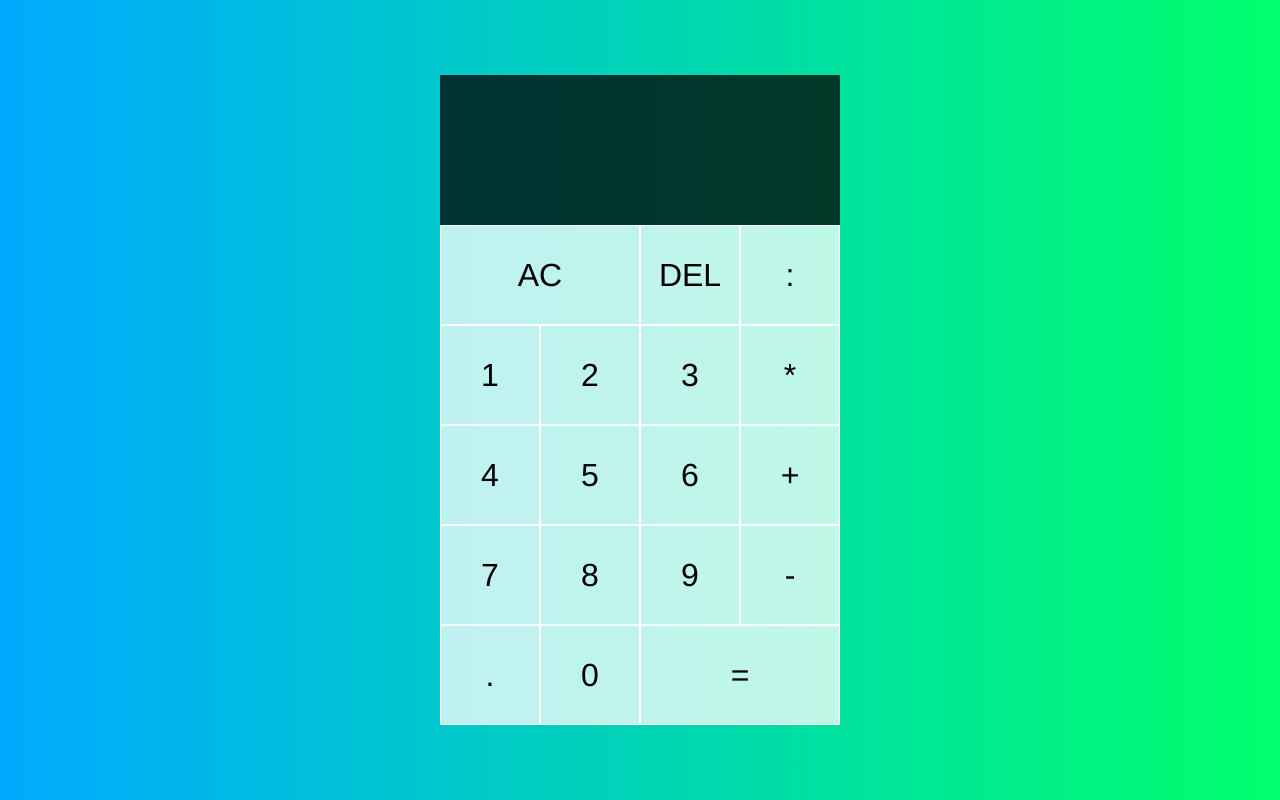
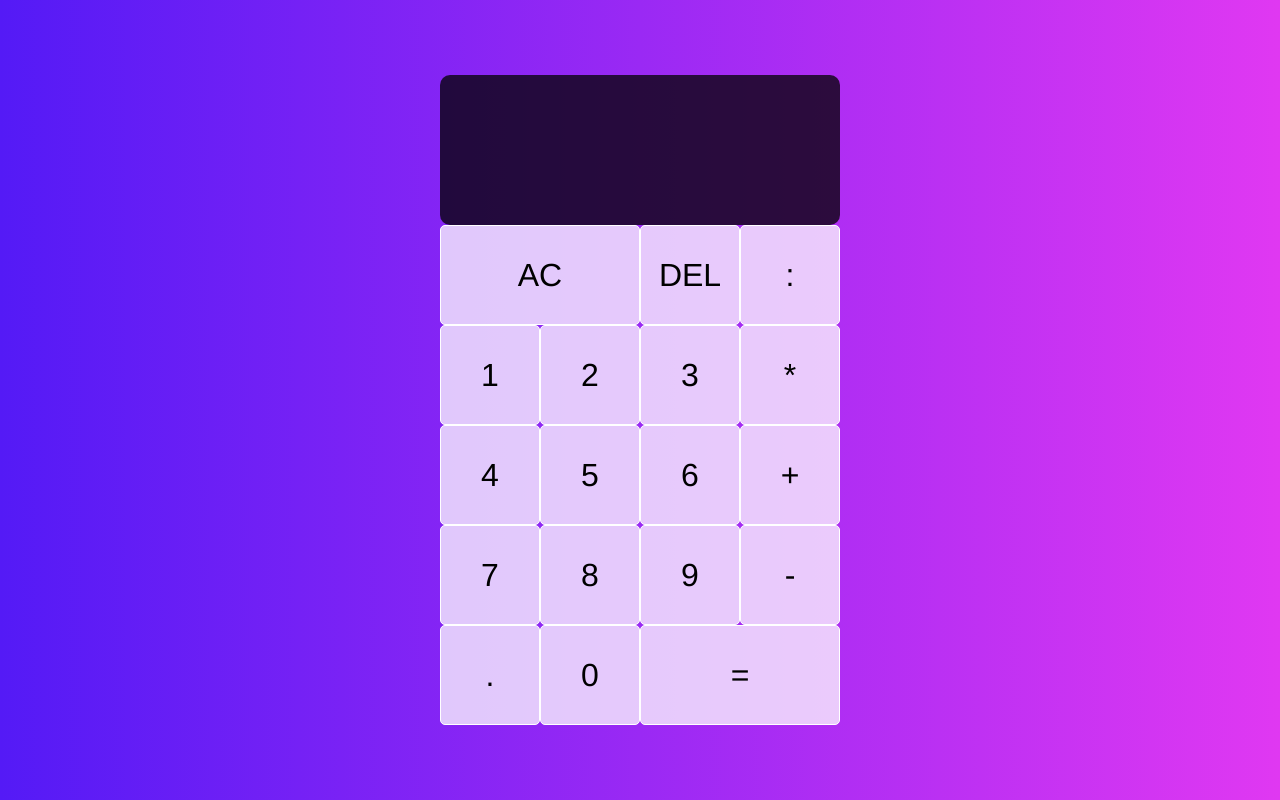
Before and after one commit to irynahamoum/calculator-, a plain HTML site: page index.html in a window 1280 px wide. Drawn offline with nearby package versions, Linux system fonts and the light colour scheme.

Commit message:
updated styles

```diff
--- a/index.css
+++ b/index.css
@@ -9,7 +9,7 @@
 body {
   padding: 0;
   margin: 0;
-  background: linear-gradient(to right, #00aaff, #00ff6c);
+  background: linear-gradient(to right, #541af6, #e038f2);
 }
 
 .calc-grid {
@@ -28,6 +28,7 @@ body {
   border: 1px solid white;
   outline: none;
   background-color: rgba(255, 255, 255, 0.75);
+  border-radius: 5px;
 }
 
 .calc-grid > button:hover {
@@ -49,6 +50,7 @@ body {
   padding: 10px;
   word-wrap: break-word;
   word-break: break-all;
+  border-radius: 10px;
 }
 
 .output .previous-operand {
--- a/index.js
+++ b/index.js
@@ -103,3 +103,8 @@ calculator.append(
   zeroBtn,
   sumBtn
 );
+
+const numberButtons = document.querySelectorAll("[data-number]");
+const operationButtons = document.querySelectorAll(["data-operation"]);
+
+console.log(deleteBtn);
```
